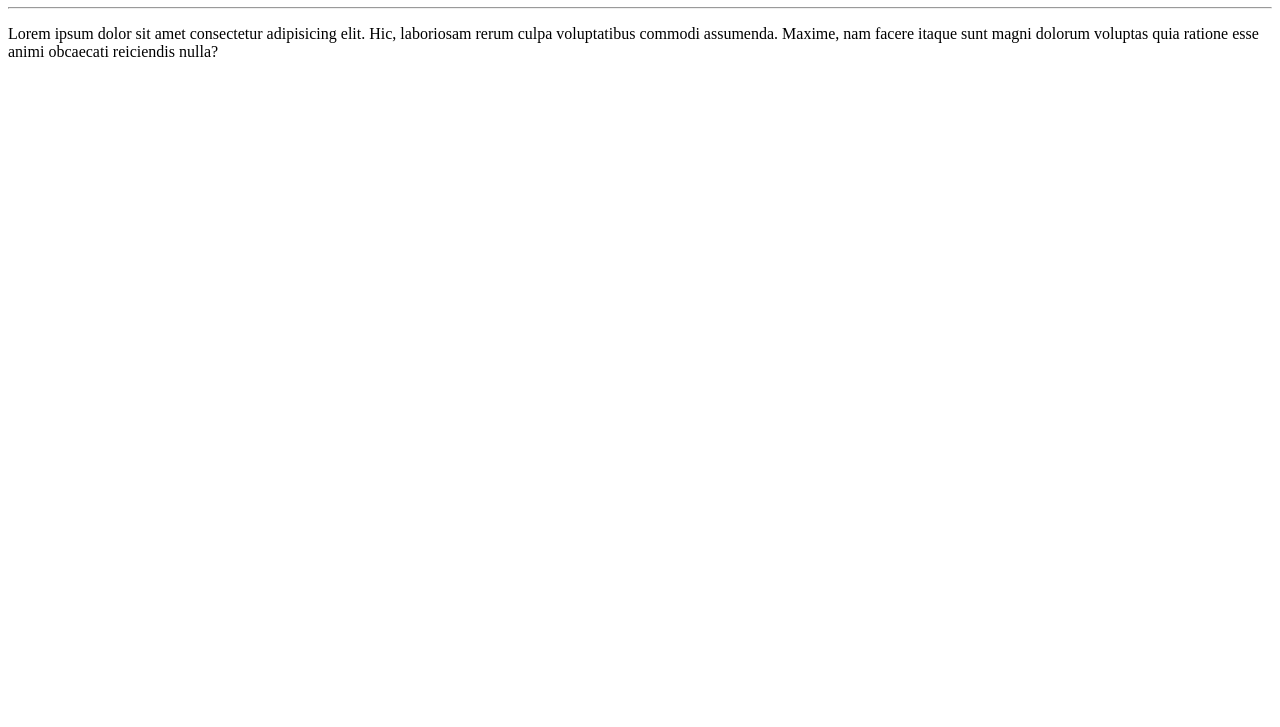
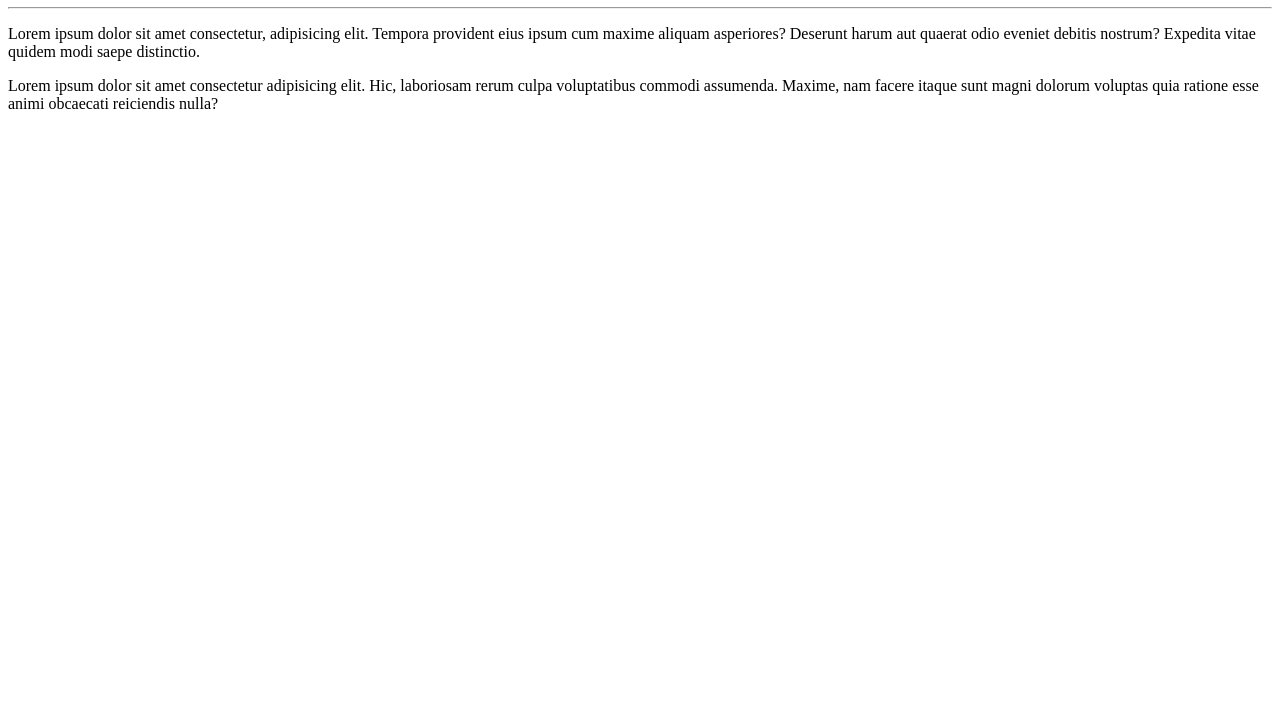
Before and after one commit to Piedoso-os-Santos/Ola-Mundo, a plain HTML site: page site-exemplo/index.html in a window 1280 px wide. Shown: the part 73-800 px from the top of the page. Drawn offline with Linux system fonts and the light colour scheme.

Commit message:
Outro paragrafo

```diff
--- a/site-exemplo/index.html
+++ b/site-exemplo/index.html
@@ -9,6 +9,7 @@
 <body>
     <h1>Olá, Mundo</h1>
     <hr>
+    <p>Lorem ipsum dolor sit amet consectetur, adipisicing elit. Tempora provident eius ipsum cum maxime aliquam asperiores? Deserunt harum aut quaerat odio eveniet debitis nostrum? Expedita vitae quidem modi saepe distinctio.</p>
     <p>Lorem ipsum dolor sit amet consectetur adipisicing elit. Hic, laboriosam rerum culpa voluptatibus commodi assumenda. Maxime, nam facere itaque sunt magni dolorum voluptas quia ratione esse animi obcaecati reiciendis nulla?</p>
 </body>
 </html>
```
